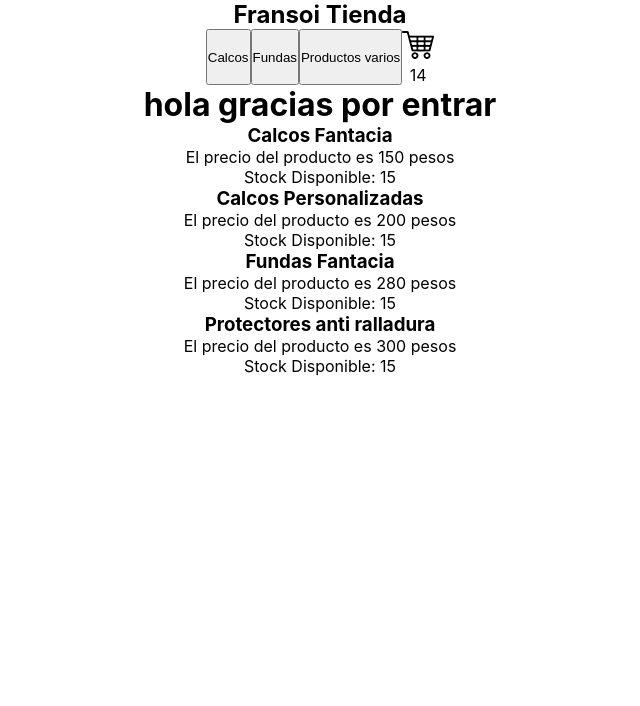
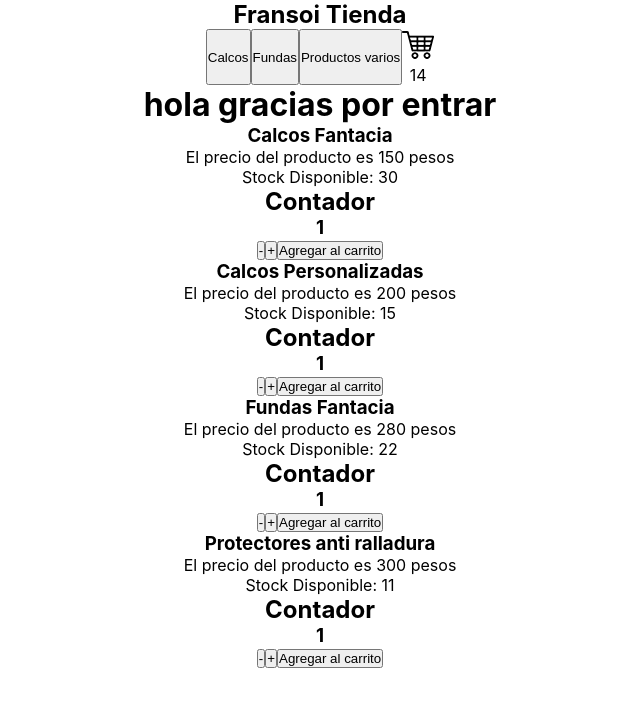
Before and after one commit to TomasFransoi/tomasfransoireact, a React (Create React App) app: page / in a window 1280 px wide. Shown: the top 706 px of the page, without its empty margins (320-960 px from the left). Built offline with nearby package versions, Linux system fonts and the light colour scheme.

Commit message:
contador

```diff
--- a/src/App.js
+++ b/src/App.js
@@ -2,8 +2,9 @@
 import ItemListContainer from "./components/ItemListContainer/ItemListContainer.js"
 import Navbar from './components/Navbar/Navbar.js';
 import './App.css';
+function App() {
 
-function App() {
+
   return (
     <div className="App">
       <Navbar />
--- a/src/asyncMock.js
+++ b/src/asyncMock.js
@@ -1,8 +1,8 @@
 const products = [
-    {id: "1", name: "Calcos Fantacia", price: "150", category: "Calcos", stock:"15"},
+    {id: "1", name: "Calcos Fantacia", price: "150", category: "Calcos", stock:"30"},
     {id: "2", name: "Calcos Personalizadas", price: "200", category: "Calcos", stock:"15"},
-    {id: "3", name: "Fundas Fantacia", price: "280", category: "Fundas", stock:"15"},
-    {id: "4", name: "Protectores anti ralladura", price: "300", category: "Productos varios", stock:"15"}
+    {id: "3", name: "Fundas Fantacia", price: "280", category: "Fundas", stock:"22"},
+    {id: "4", name: "Protectores anti ralladura", price: "300", category: "Productos varios", stock:"11"}
 ]
 export const getProducts = () => {
     return new Promise((resolve) => {
--- /dev/null
+++ b/src/components/Counter/Counter.js
@@ -0,0 +1,24 @@
+import {useState} from "react"
+const Counter = ({stock, onAdd}) => {
+    const [count,setCount] = useState (1)
+    const mas1 = () =>{
+        if(count < stock ) {
+            setCount(count + 1)
+        }
+    }
+    const menos1 = () =>{
+        if(count > 1) {
+            setCount(count - 1)
+        }
+    }
+    return(
+        <div>
+            <h2>Contador</h2>
+            <h3>{count}</h3>
+            <button onClick={menos1}>-</button>
+            <button onClick={mas1}>+</button>
+            <button onClick={() => onAdd(count)}>Agregar al carrito</button>
+        </div>
+    )
+}
+export default Counter
--- a/src/components/Item/Item.js
+++ b/src/components/Item/Item.js
@@ -1,9 +1,14 @@
+import Counter from "../Counter/Counter.js"
 const Item = ({product}) => {
+    const handleOnAdd = (quantity) => {
+        console.log(`la cantidad agregada es: ${quantity}`)
+      }
     return (
         <li>
             <h3>{product.name}</h3>
             <p>El precio del producto es {product.price} pesos </p>
             <p>Stock Disponible: {product.stock}</p>
+            <Counter stock={product.stock} onAdd={handleOnAdd}/>
         </li>
     )
 }
```
